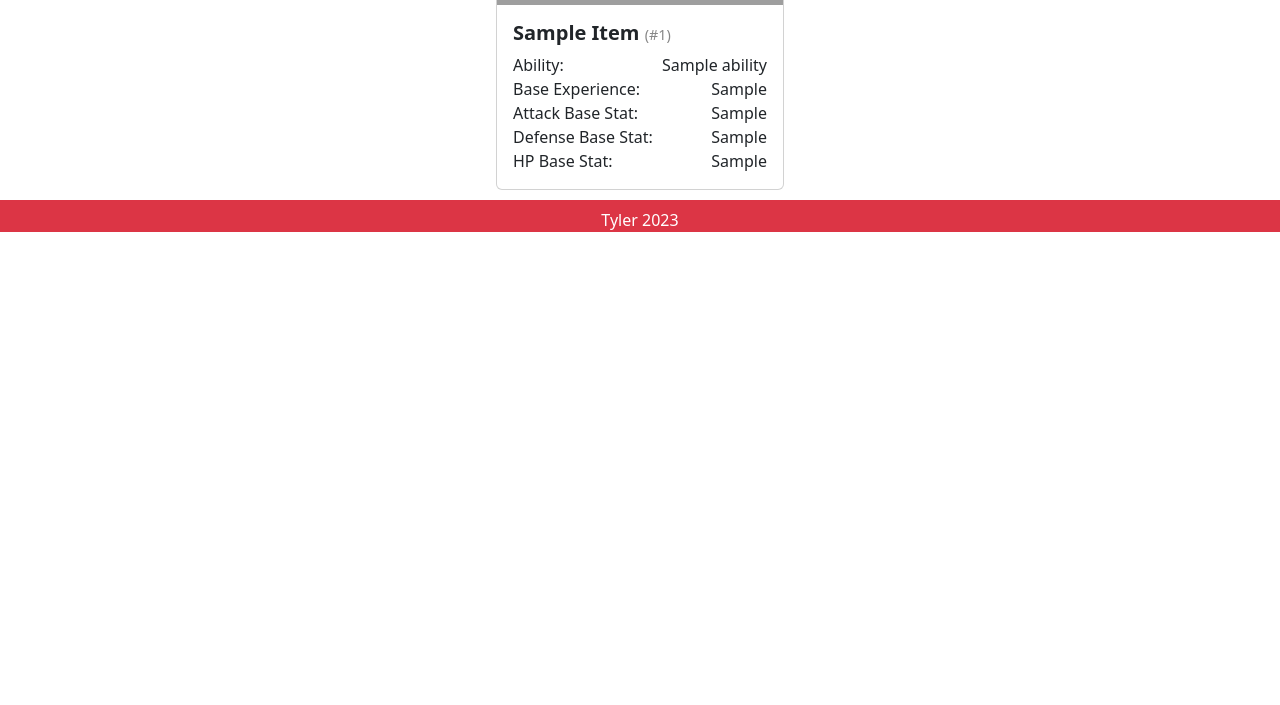
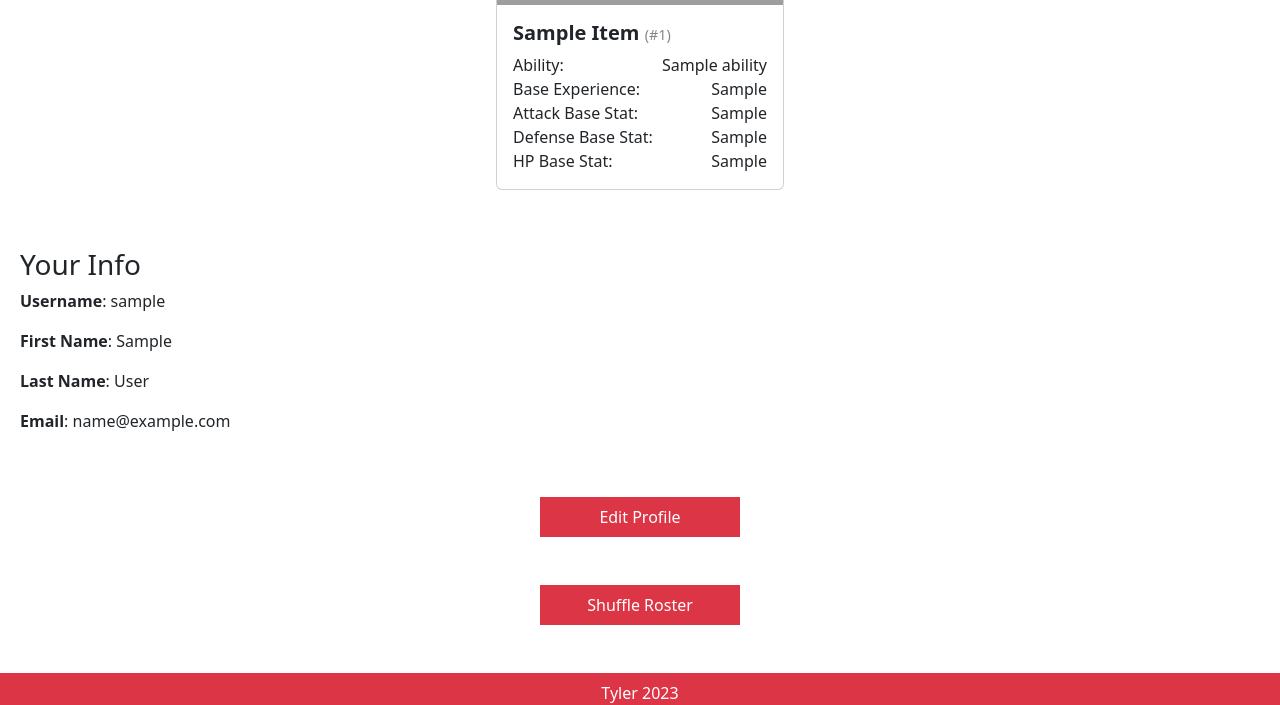
Before and after one commit to tylerob65/Coding-Temple-PokeProject, a Flask app: page /myprofile in a window 1280 px wide. Shown: the part 883-1588 px from the top of the page. Before the commit the page ends 1115 px from the top, so only its background shows below. Run offline with Flask 3, Linux system fonts and the light colour scheme; a user stored in the database is signed in; tables that the repository leaves empty hold one stand-in row (values such as "Sample post"); a database or web service that is not in the repository returns one stand-in record (values such as "Sample title"); data that the repository does not hold is empty; grey boxes are pictures that could not be loaded.

Commit message:
Added Shuffle Roster button

```diff
--- a/app/routes.py
+++ b/app/routes.py
@@ -20,6 +20,15 @@ def homePage():
 #     pokemon_name = Pokedex.nums2names[pokemon_id]
 #     print(pokemon_name)
 #     return redirect(url_for('pokeSearchPage',pokemon_name=pokemon_name))
+
+
+@app.route('/shuffleroster',methods=["GET","POST"])
+@login_required
+def shuffleRoster():
+    random_pokemon = Pokedex.pick_random_pokemon(5)
+    current_user.setRoster(random_pokemon)
+    current_user.saveToDB()
+    return redirect('myprofile')
 
 
 @app.route('/pokesearch',methods=["GET","POST"])
--- a/app/static/main.css
+++ b/app/static/main.css
@@ -78,3 +78,21 @@ footer {
 .custom-tooltip {
     --bs-tooltip-bg: var(--main_red);
 }
+
+.profile-button {
+    height:40px;
+    width:200px;
+    background-color: var(--main_red);
+    margin: auto;
+    text-align: center;
+    text-decoration: none;
+    color:white;
+    display: flex;
+    align-items: center;
+    justify-content: center;
+}
+
+.profile-button p {
+    margin: 0;
+    padding: 0;
+}
--- a/app/templates/my_profile.html
+++ b/app/templates/my_profile.html
@@ -37,6 +37,18 @@
 {% endfor %}
 </div>
 {% endif %}
+<br><br>
+<h3>Your Info</h3>
+<p><b>Username</b>: {{current_user.username}}</p>
+<p><b>First Name</b>: {{current_user.first_name}}</p>
+<p><b>Last Name</b>: {{current_user.last_name}}</p>
+<p><b>Email</b>: {{current_user.email}}</p>
+<br><br>
+<a href="" class="text-decoration-none"><div class="profile-button"><p>Edit Profile</p></div></a>
+<br><br>
+<a href="/shuffleroster" class="text-decoration-none"><div class="profile-button"><p>Shuffle Roster</p></div></a>
+<br><br>
+
 
 
 {% endblock %}
```
Also changed, not shown: app/templates/edit_profile.html (added, +37 -0 lines).
